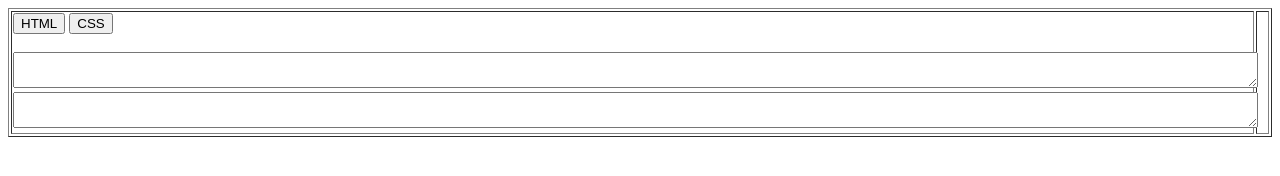
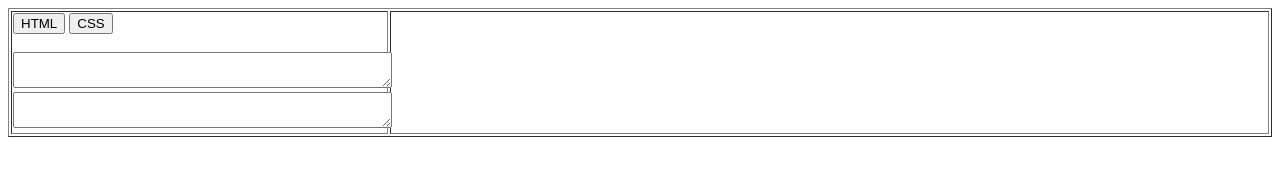
Before and after one commit to Al3xander123/proyectos, a plain HTML site: page index.html in a window 1280 px wide. Drawn offline with Linux system fonts and the light colour scheme.

Commit message:
Update index.html

```diff
--- a/index.html
+++ b/index.html
@@ -10,13 +10,13 @@ textarea{
 </head>
 <body>
 <table border="1" style="width:100%;height:100%">
-<tr><td style="vertical-align:top">
+<tr><td style="vertical-align:top;width:30%">
 <button>HTML</button>
 <button>CSS</button>
 <br></br>
 <textarea style="width:100%;height:45%"></textarea>
 <textarea style="width:100%;height:45%"></textarea>
-<td></td style="vertical-align:top">
+<td></td style="vertical-align:top;width:70%">
 <div style="width:100%;height:100%">
 </td></tr></table>
 
```
